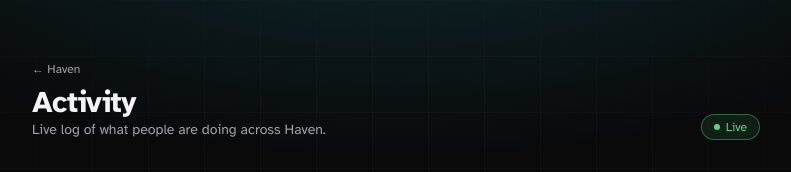
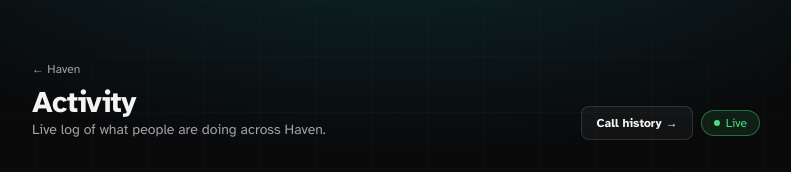
Before and after one commit to LeSingh1/haven, a Next.js app: page /dashboard in a window 1280 px wide. Shown: the top 172 px of the page, without its empty margins (244-1035 px from the left). Built offline with nearby package versions, Linux system fonts and the light colour scheme.

Commit message:
Dashboard: add a Call history link to the activity header

```diff
--- a/app/dashboard/page.tsx
+++ b/app/dashboard/page.tsx
@@ -53,10 +53,15 @@ export default function DashboardPage() {
           <h1 className="mt-1 text-3xl font-bold tracking-tight text-text">Activity</h1>
           <p className="text-sm text-textdim">Live log of what people are doing across Haven.</p>
         </div>
-        <span className="inline-flex items-center gap-1.5 rounded-full border border-good/40 bg-good/10 px-3 py-1 text-xs text-good">
-          <span className={`h-1.5 w-1.5 rounded-full bg-good transition-opacity ${live ? 'opacity-100' : 'opacity-30'}`} />
-          Live
-        </span>
+        <div className="flex items-center gap-2">
+          <Link href="/calls" className="btn-ghost inline-flex min-h-[34px] shrink-0 items-center rounded-lg px-3.5 text-xs font-semibold">
+            Call history →
+          </Link>
+          <span className="inline-flex items-center gap-1.5 rounded-full border border-good/40 bg-good/10 px-3 py-1 text-xs text-good">
+            <span className={`h-1.5 w-1.5 rounded-full bg-good transition-opacity ${live ? 'opacity-100' : 'opacity-30'}`} />
+            Live
+          </span>
+        </div>
       </header>
 
       {/* Stat tiles */}
```
